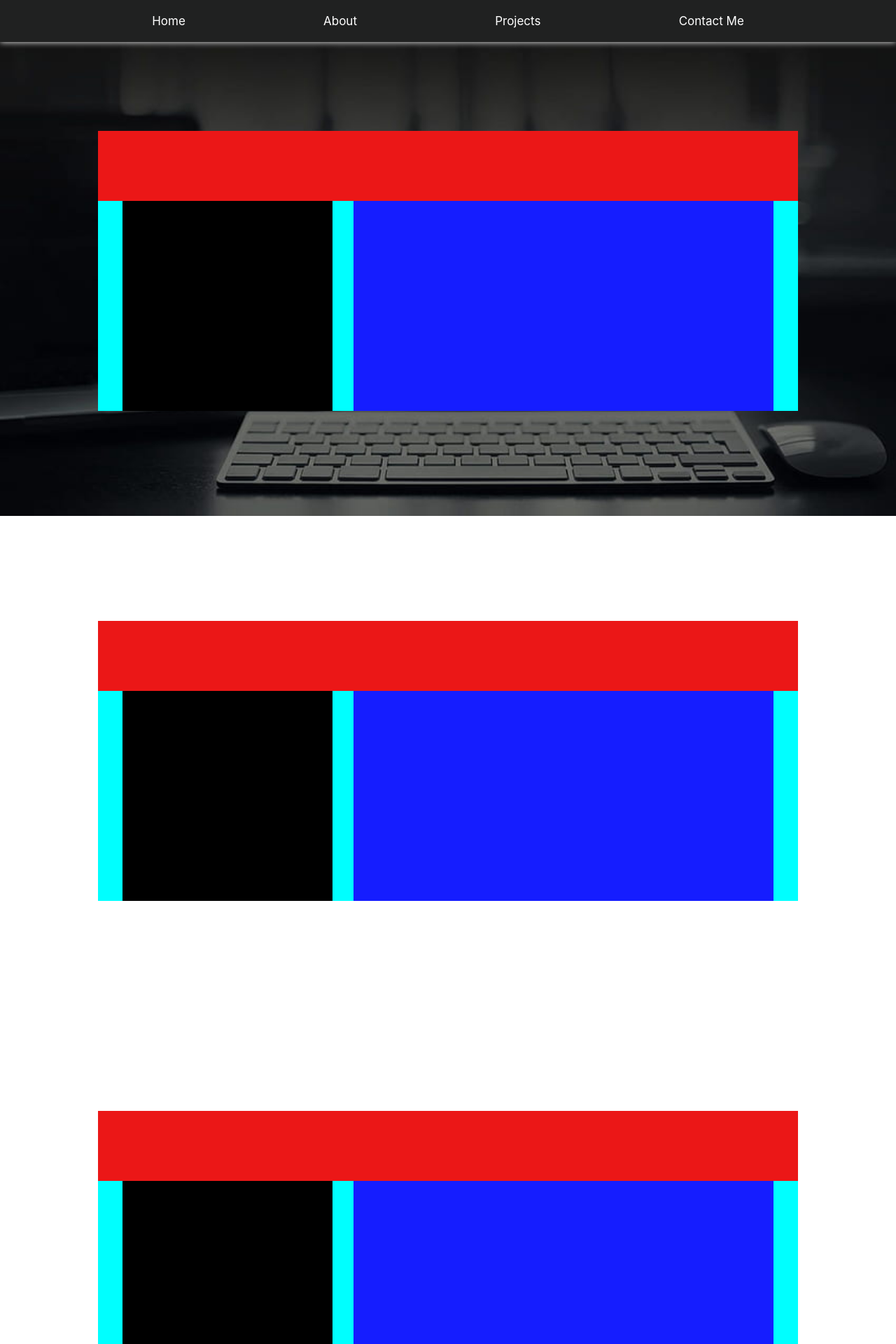
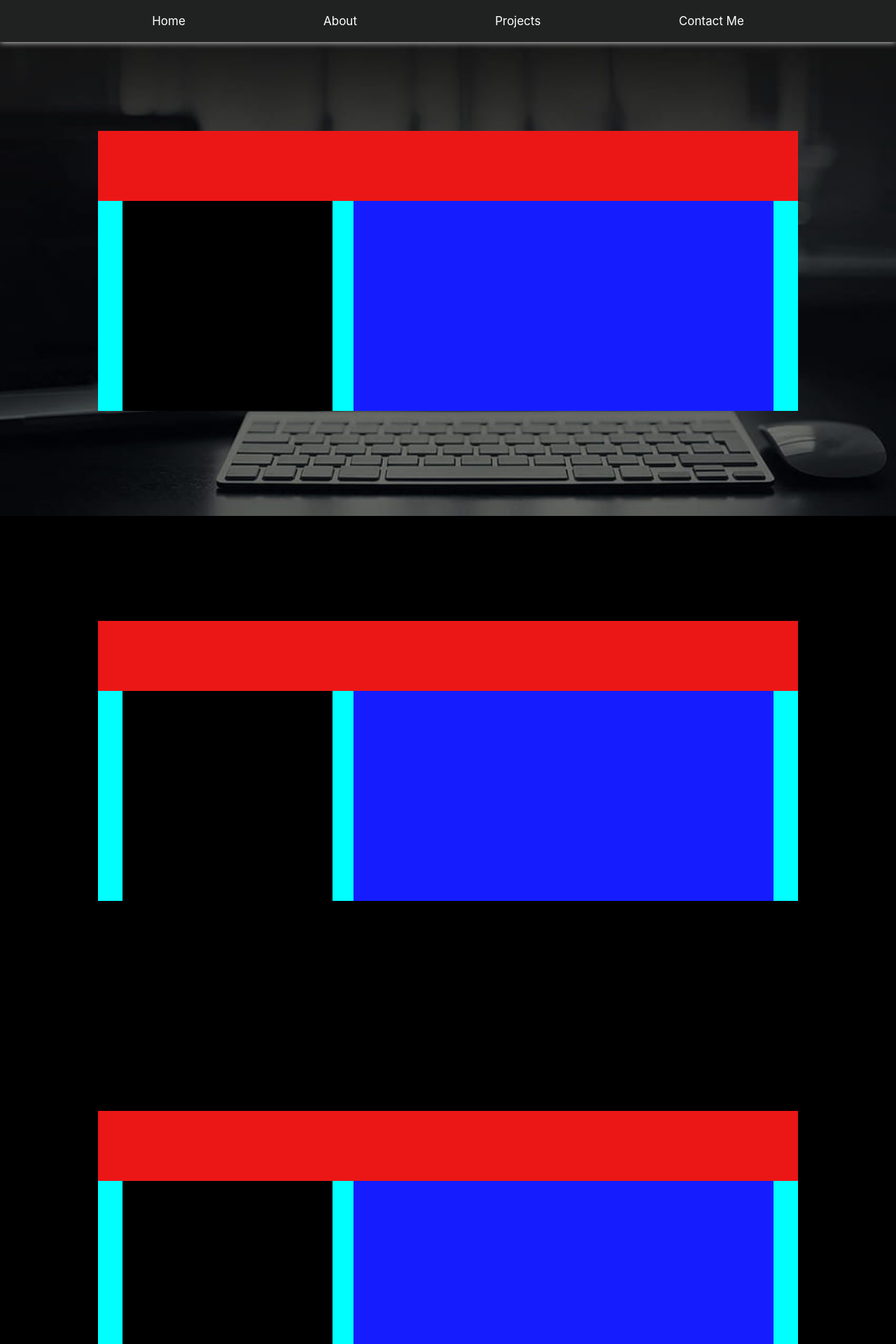
Before and after one commit to sripathy914/MERN-React, a React (Create React App) app: page /Projects in a window 1280 px wide. Shown: the top 1920 px of the page at 70% size. Built offline with nearby package versions, Linux system fonts and the light colour scheme.

Commit message:
committed layouts for projects

```diff
--- a/src/NavBar/Projects.css
+++ b/src/NavBar/Projects.css
@@ -51,7 +51,10 @@
     width: 600px;
 }
 
-
+.imagev
+{
+    background-color: black;
+}
 
 .superv
 {
```
